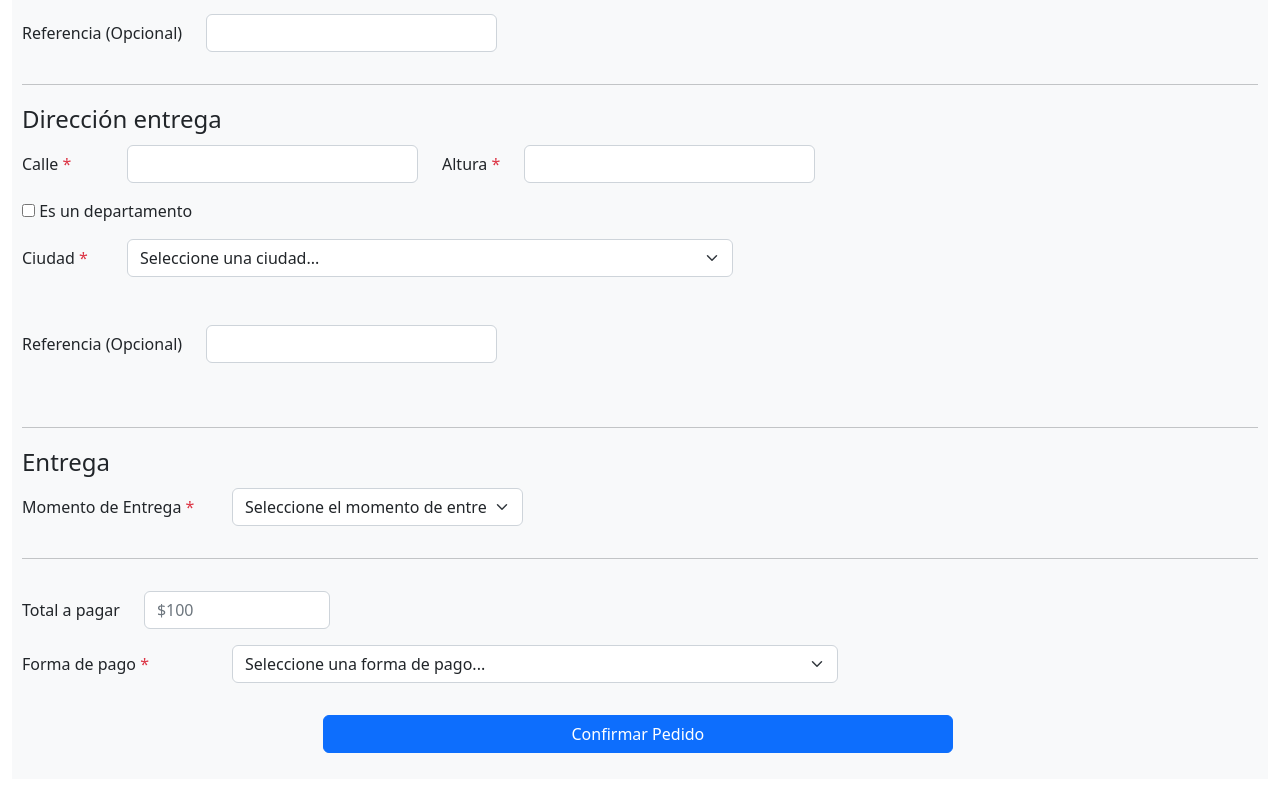
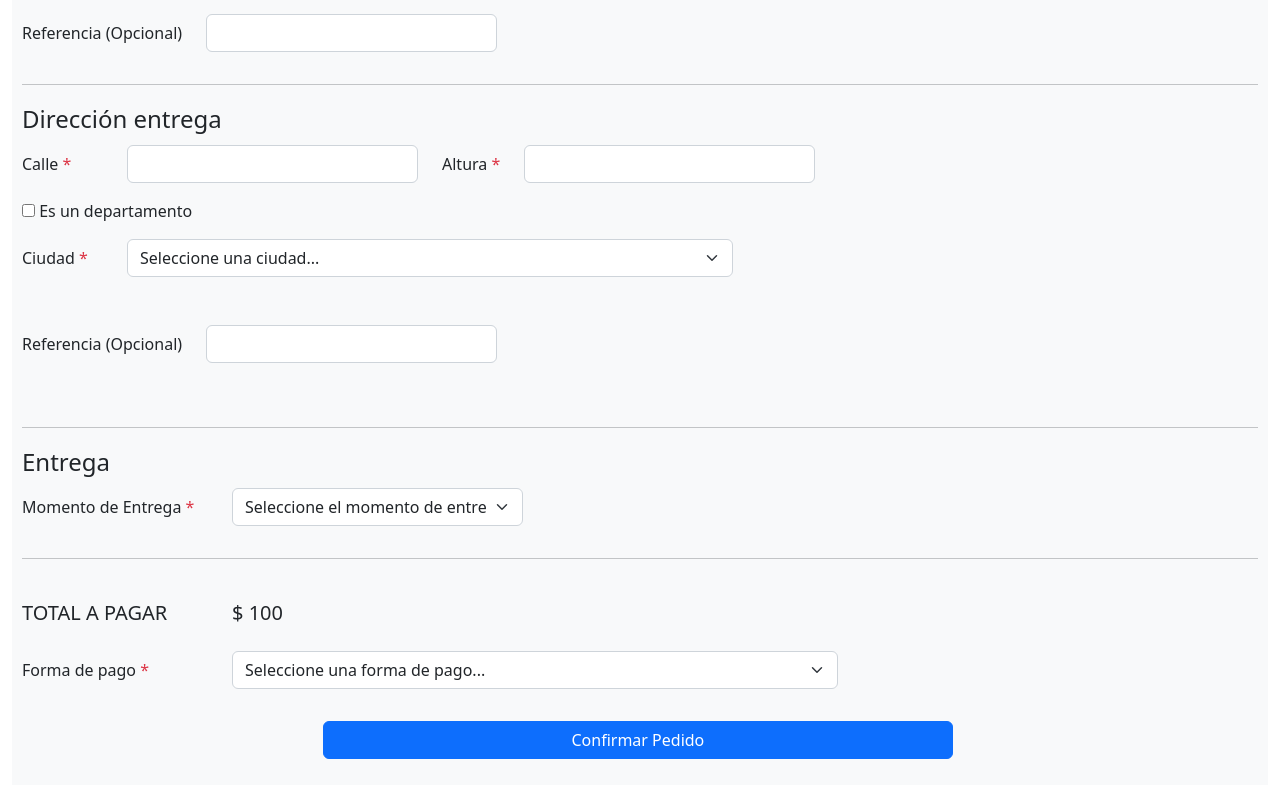
Before and after one commit to tomasDelizia/deliver-eat, an Angular app: page /pedido-lo-que-sea in a window 1280 px wide. Shown: the part 386-1184 px from the top of the page. Built offline with nearby package versions, Linux system fonts and the light colour scheme.

Commit message:
Mejorar aspecto visual del total a pagar.

```diff
--- a/src/app/components/pedido-lo-que-sea/pedido-lo-que-sea.component.html
+++ b/src/app/components/pedido-lo-que-sea/pedido-lo-que-sea.component.html
@@ -310,14 +310,15 @@
 
     <fieldset>
       <!--campos Total a pagar-->
-      <div class="row form-group my-3">
-        <label class="col-form-label col-sm-auto" for="totalPagar">
+      <div class="row form-group my-3 text-uppercase lead">
+        <label class="col-form-label col-auto col-sm-2" for="totalAPagar">
           Total a pagar
         </label>
+        <div class="col-form-label col-4 col-sm-2">
+          <b id="totalAPagar">$ 100</b>
+        </div>
 
-        <div class="col-sm-2">
-          <input id="totalPagar" type="text" name="totalPagar" readonly class="form-control" placeholder="$100"/>
-        </div>
+
       </div>
 
       <!--campos Forma de pago-->
```
